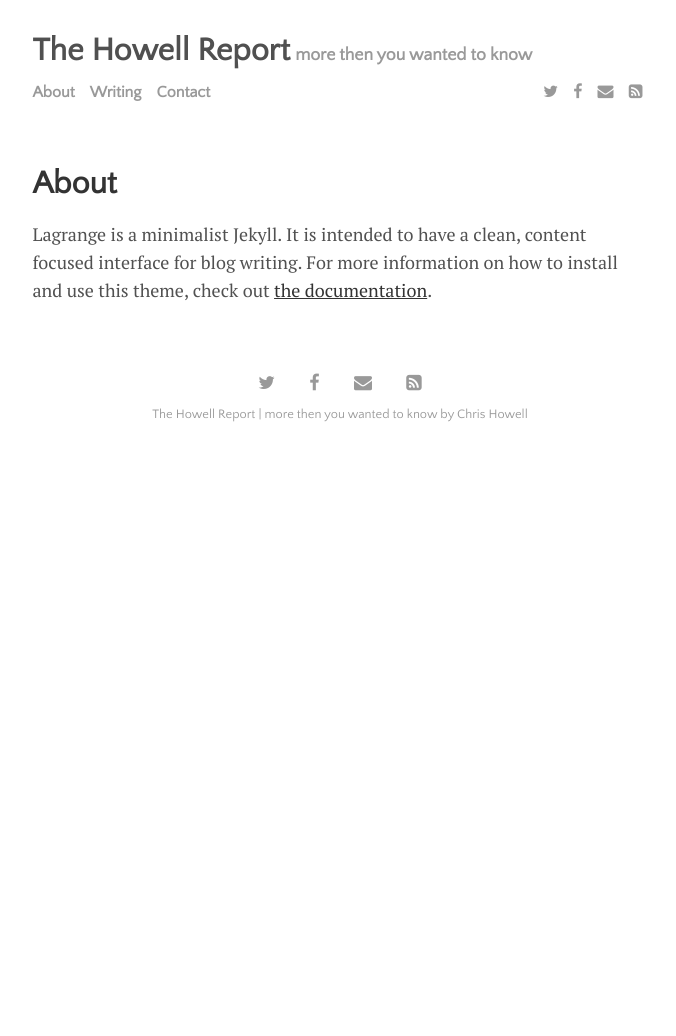
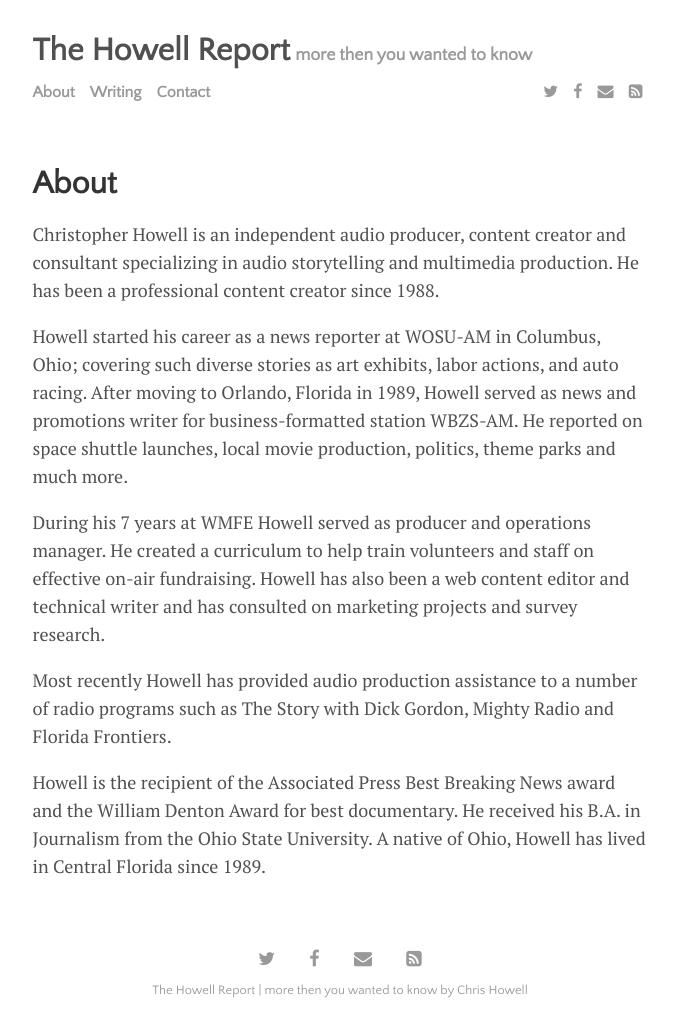
Before and after one commit to chrisahowell/howellreport_test01, a Jekyll site: the page built from menu/about.md, in a window 1280 px wide. Shown: the whole page, without its empty margins (300-976 px from the left). Built offline with Jekyll 4.4.1, drawn with Linux system fonts in a browser that asks for light colours; nearby versions of some CDN libraries; before the commit the page ends 900 px from its top, so only the background shows below that.

Commit message:
Update about.md
added howell bio

```diff
--- a/menu/about.md
+++ b/menu/about.md
@@ -2,4 +2,12 @@
 layout: page
 title: About
 ---
-Lagrange is a minimalist Jekyll. It is intended to have a clean, content focused interface for blog writing. For more information on how to install and use this theme, check out [the documentation]({{ site.github.url }}{% post_url 2016-01-01-welcome-to-lagrange %}).
+Christopher Howell is an independent audio producer, content creator and consultant specializing in audio storytelling and multimedia production. He has been a professional content creator since 1988.
+
+Howell started his career as a news reporter at WOSU-AM in Columbus, Ohio; covering such diverse stories as art exhibits, labor actions, and auto racing. After moving to Orlando, Florida in 1989, Howell served as news and promotions writer for business-formatted station WBZS-AM. He reported on space shuttle launches, local movie production, politics, theme parks and much more.
+
+During his 7 years at WMFE Howell served as producer and operations manager. He created a curriculum to help train volunteers and staff on effective on-air fundraising. Howell has also been a web content editor and technical writer and has consulted on marketing projects and survey research.
+
+Most recently Howell has provided audio production assistance to a number of radio programs such as The Story with Dick Gordon, Mighty Radio and Florida Frontiers.
+
+Howell is the recipient of the Associated Press Best Breaking News award and the William Denton Award for best documentary. He received his B.A. in Journalism from the Ohio State University. A native of Ohio, Howell has lived in Central Florida since 1989.
```
